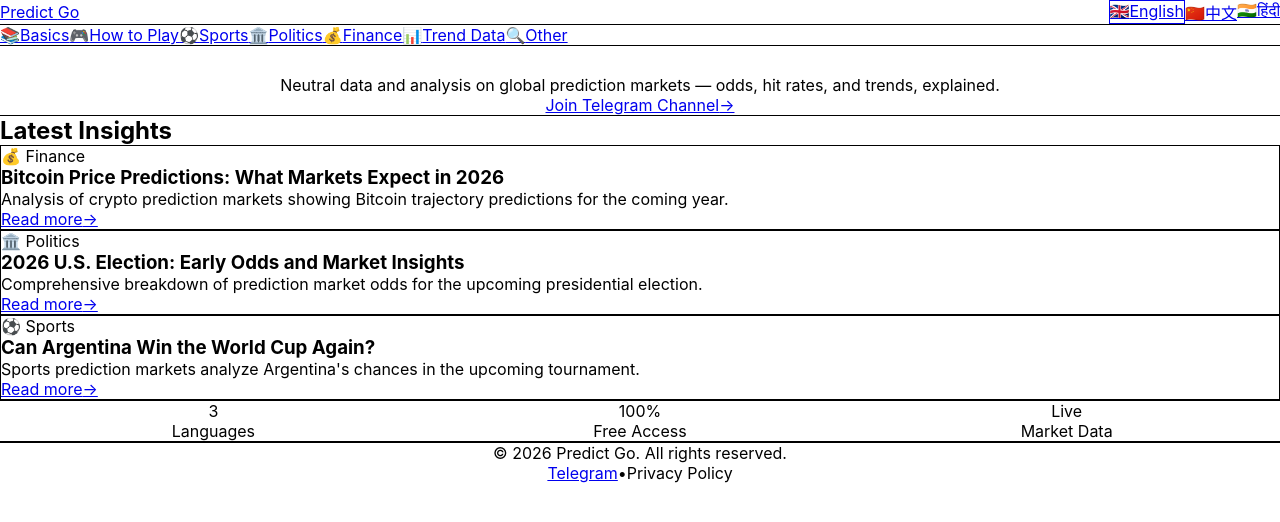
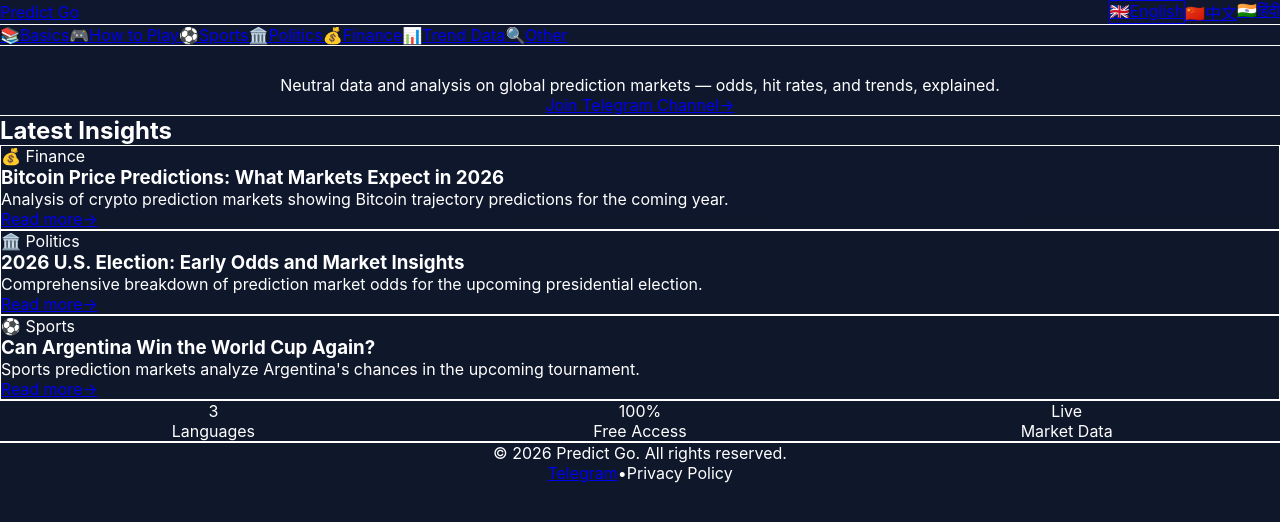
Before and after one commit to WillRICH9188/getpredictgo-next, a Next.js app: page /en in a window 1280 px wide. Shown: the top 522 px of the page. Built offline with nearby package versions, Linux system fonts and the light colour scheme.

Commit message:
Fix: add background gradient to body and html

```diff
--- a/app/globals.css
+++ b/app/globals.css
@@ -10,8 +10,13 @@
 
 html {
   scroll-behavior: smooth;
+  background: linear-gradient(to bottom, #0f172e, #0f172a, #0f172e);
+  min-height: 100vh;
 }
 
 body {
   font-family: -apple-system, BlinkMacSystemFont, 'Segoe UI', Roboto, sans-serif;
+  background: inherit;
+  color: #ffffff;
+  min-height: 100vh;
 }
```
